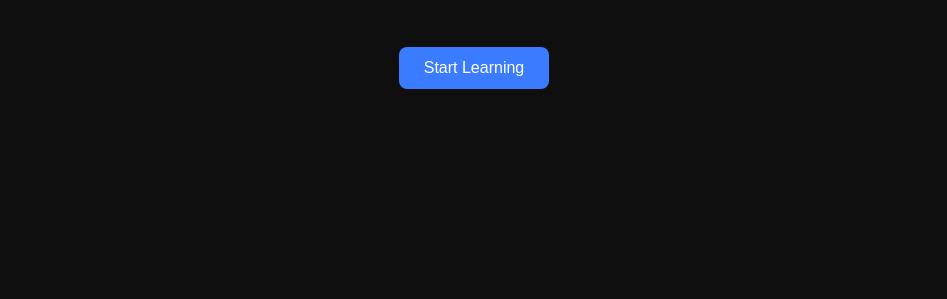
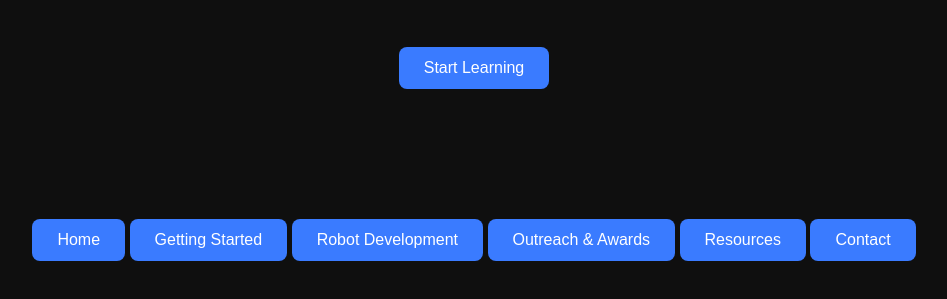
Before and after one commit to nevermore-ftc/ftc-guides, a plain HTML site: page index.html in a window 1280 px wide. Shown: the part 225-524 px from the top of the page, without its empty margins (166-1113 px from the left). Drawn offline with Linux system fonts and the light colour scheme.

Commit message:
Update index.html

```diff
--- a/index.html
+++ b/index.html
@@ -13,6 +13,15 @@
     <p>An open educational platform created by FTC Team Celestial #32728 to support rookie and developing FTC teams worldwide.</p>
     <a class="btn" href="getting-started.html">Start Learning</a>
 </header>
+    <nav>
+    <a class="btn" href="index.html">Home</a>
+    <a class="btn" href="getting-started.html">Getting Started</a>
+    <a class="btn" href="robot-development.html">Robot Development</a>
+    <a class="btn" href="outreach-awards.html">Outreach & Awards</a>
+    <a class="btn" href="resources.html">Resources</a>
+    <a class="btn" href="contact.html">Contact</a>
+</nav>
+
 
 </body>
 </html>
```
